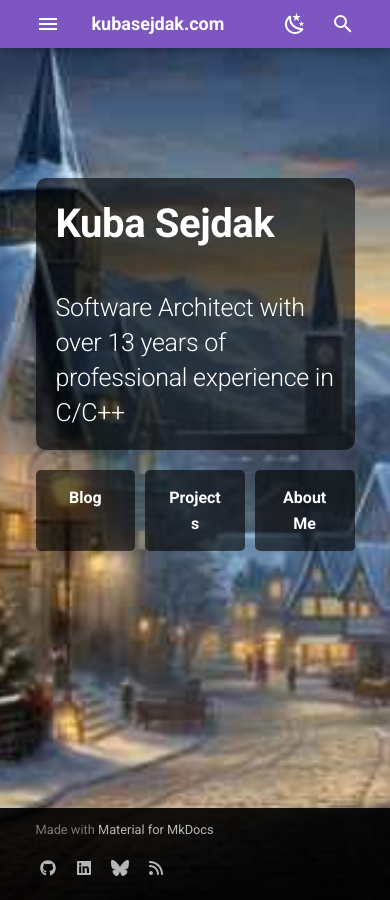
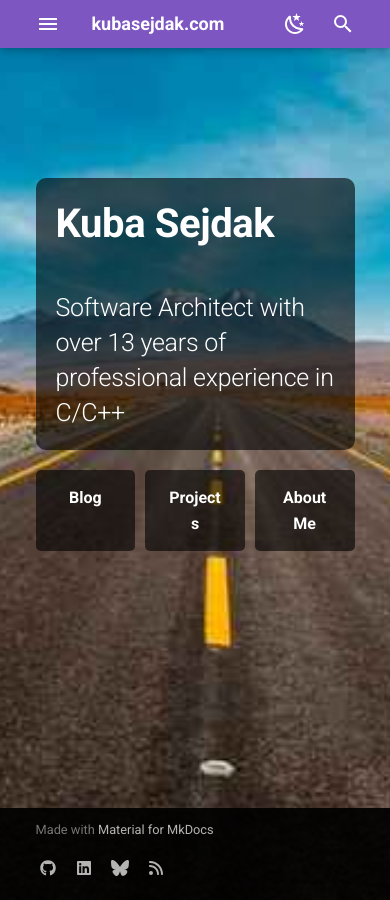
Before and after one commit to kubasejdak/kubasejdak.github.io, an MkDocs documentation site: the page built from docs/index.md, in a window 390 px wide. Built offline with MkDocs 1.6.1 and Material for MkDocs 9.7.7, drawn with Linux system fonts in a browser that asks for light colours.

Commit message:
Change homepage background (#67)

```diff
--- a/overrides/home.html
+++ b/overrides/home.html
@@ -13,18 +13,18 @@
     }
 
     body {
-        background-image: url("assets/home-background-christmas1_1920.jpg");
+        background-image: url("assets/home-background-road1_1920.jpg");
     }
 
     @media (max-width: 1024px) {
         body {
-            background-image: url("assets/home-background-christmas1_1024.jpg");
+            background-image: url("assets/home-background-road1_1024.jpg");
         }
     }
 
     @media (max-width: 600px) {
         body {
-            background-image: url("assets/home-background-christmas1_600.jpg");
+            background-image: url("assets/home-background-road1_600.jpg");
         }
     }
 
```
Also changed, not shown: docs/assets/home-background-road1_1024.jpg (added), docs/assets/home-background-road1_1920.jpg (added), docs/assets/home-background-road1_600.jpg (added).
